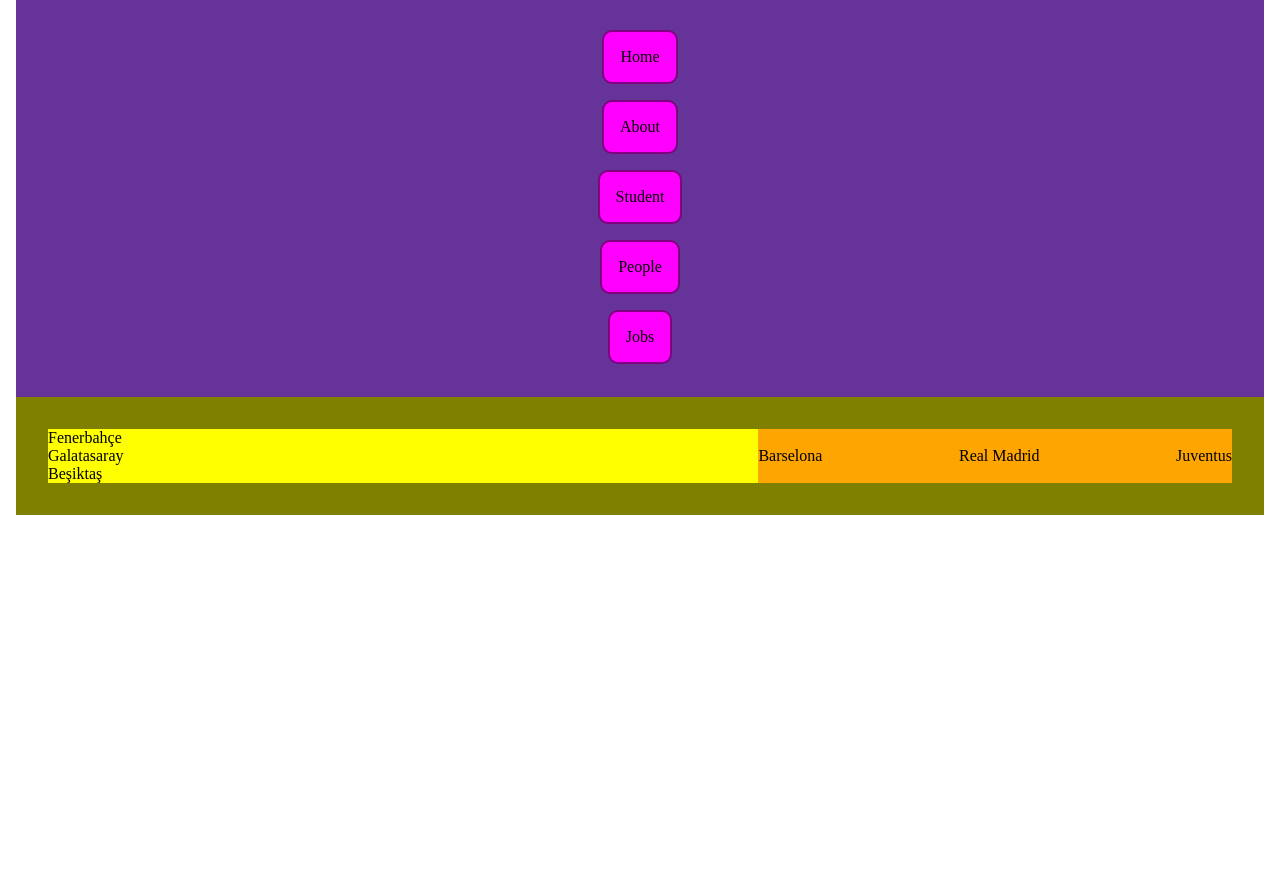
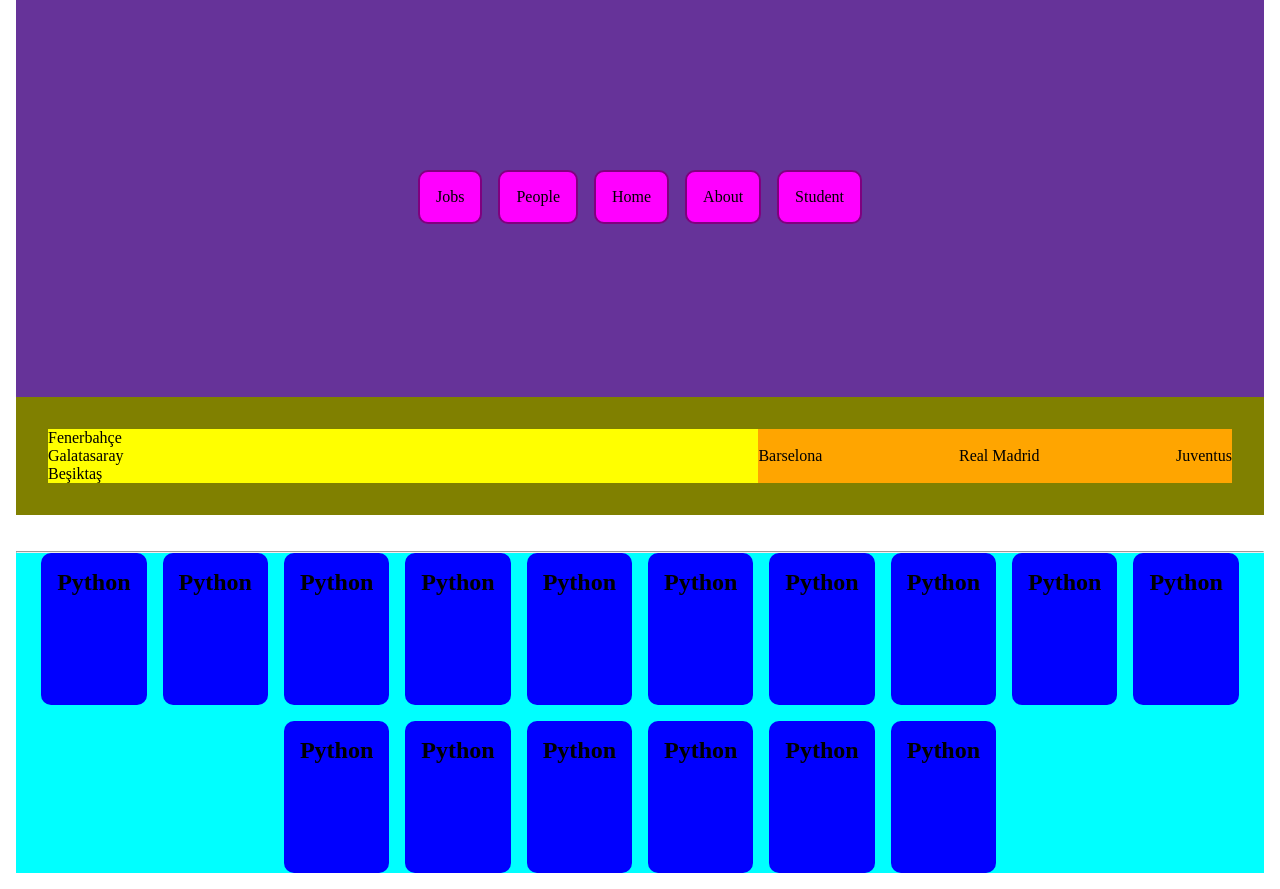
Before and after one commit to tahamurat-doser/250124CSS, a plain HTML site: page index.html in a window 1280 px wide. Shown: the part 56-945 px from the top of the page. Before the commit the page ends 800 px from the top, so only its background shows below. Drawn offline with Linux system fonts and the light colour scheme.

Commit message:
add order

```diff
--- a/index.html
+++ b/index.html
@@ -9,11 +9,11 @@
 <body>
     <h1>Flex</h1>
     <ul>
-        <li>Home</li>
-        <li>About</li>
-        <li>Student</li>
-        <li>People</li>
-        <li>Jobs</li>
+        <li class="li1" >Home</li>
+        <li class="li2" >About</li>
+        <li class="li3">Student</li>
+        <li class="li4">People</li>
+        <li class="li5">Jobs</li>
     </ul>
     <ol>
         <div class="right">
@@ -27,7 +27,26 @@
             <p>Juventus</p>
 
         </div>
-    </ol>
+    </ol><br><br><hr>
+
+   <div class="align-content">
+    <h2>Python</h2>
+    <h2>Python</h2>
+    <h2>Python</h2>
+    <h2>Python</h2>
+    <h2>Python</h2>
+    <h2>Python</h2>
+    <h2>Python</h2>
+    <h2>Python</h2>
+    <h2>Python</h2>
+    <h2>Python</h2>
+    <h2>Python</h2>
+    <h2>Python</h2>
+    <h2>Python</h2>
+    <h2>Python</h2>
+    <h2>Python</h2>
+    <h2>Python</h2>
+   </div>
 
 </body>
 </html>
--- a/style.css
+++ b/style.css
@@ -12,7 +12,8 @@ ul{
     height: 50vh;
     padding: 8px;
     display: flex;
-    flex-direction: column;
+    flex-direction: row;
+    /* flex-direction: column; */
     /* !flex direction column olduğunda yatay ve dikey yer değiştirir yani justify -content yatayda hizalarken dikey hizalama yapmaya başalr bunu diğer durumuda align items da dikeyde çalışırken yatayda çalışmaua başlar. */
     justify-content: center;
     align-items: center;
@@ -64,3 +65,41 @@ align-items: center;
 justify-content: space-between;
 /* gap: 1rem; */
 }
+.align-content {
+    background-color: aqua;
+    display: flex;
+    height: 40vh;
+    justify-content: center;
+    /* align-items: center; */
+    /* align-content: center; grup olarak değerlendirip ortalar */
+    /* align-content: flex-end;  grup olarak değerlendirip sona alır*/
+    /* align-content: flex-start; */
+    gap: 1rem;
+    flex-wrap: wrap;
+}
+.align-content h2{
+    background-color: blue;
+    padding: 1rem;
+    border-radius: 10px;
+}
+.li1{
+order: 2;
+
+}
+.li2{
+order: 3;
+
+}
+.li3{
+order: 5;
+
+}
+.li4{
+order: 1;
+
+}
+.li5{
+
+order: 0;
+}
+/* order özelliği akışta sıralamaya yarıyor. verdiğimiz order sırası büyük olan sona gidiyor. default olarak order 0 geliyor. */
```
